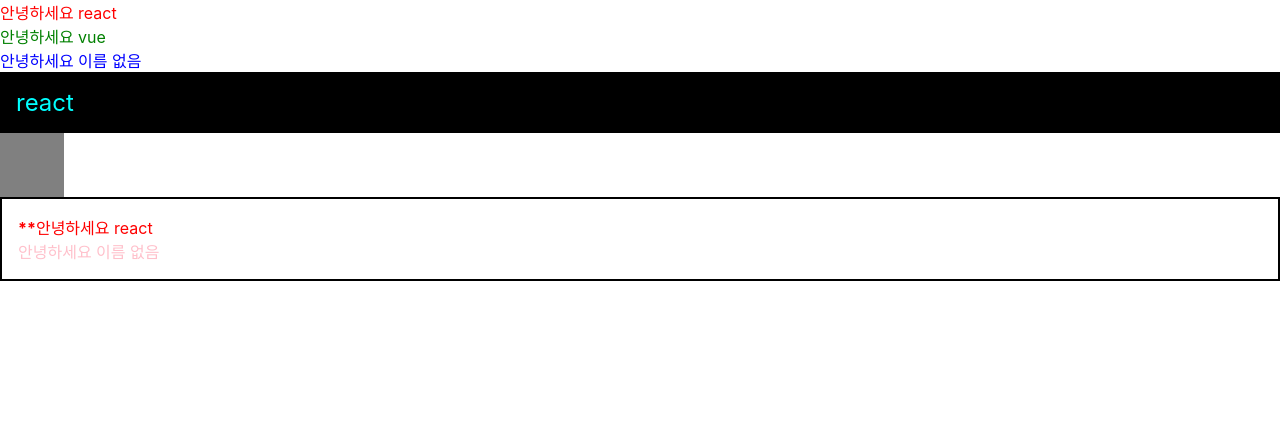
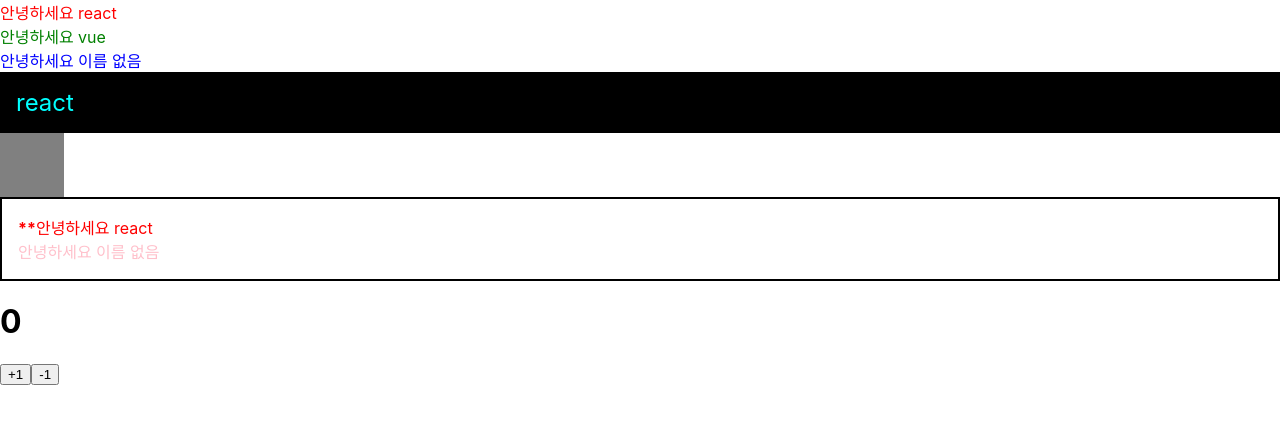
Before and after one commit to sshyukk/React, a React (Create React App) app in the folder VLPT/begin-react/: page / in a window 1280 px wide. Shown: the top 424 px of the page. Built offline with nearby package versions, Linux system fonts and the light colour scheme.

Commit message:
useState - 상태관리

```diff
--- a/VLPT/begin-react/src/App.js
+++ b/VLPT/begin-react/src/App.js
@@ -1,6 +1,7 @@
 import React from 'react'
 import Hello from './Hello'
 import Wrapper from './Wrapper'
+import Counter from './Counter'
 import './App.css'
 
 function App() {
@@ -25,6 +26,8 @@
         <Hello name="react" color="red" isSpecial></Hello>
         <Hello color="pink"></Hello>
       </Wrapper>
+
+      <Counter />
     </>
   )
 }
--- /dev/null
+++ b/VLPT/begin-react/src/Counter.js
@@ -0,0 +1,21 @@
+import React, { useState } from 'react'
+
+function Counter() {
+    const [number, setNumber] = useState(0)
+
+    const onIncrease = () => {
+        setNumber(prevNumber => prevNumber + 1)
+    }
+    const onDecrease = () => {
+        setNumber(prevNumber => prevNumber - 1)
+    }
+    return (
+        <div>
+            <h1>{number}</h1>
+            <button onClick={onIncrease}>+1</button>
+            <button onClick={onDecrease}>-1</button>
+        </div>
+    )
+}
+
+export default Counter
```
